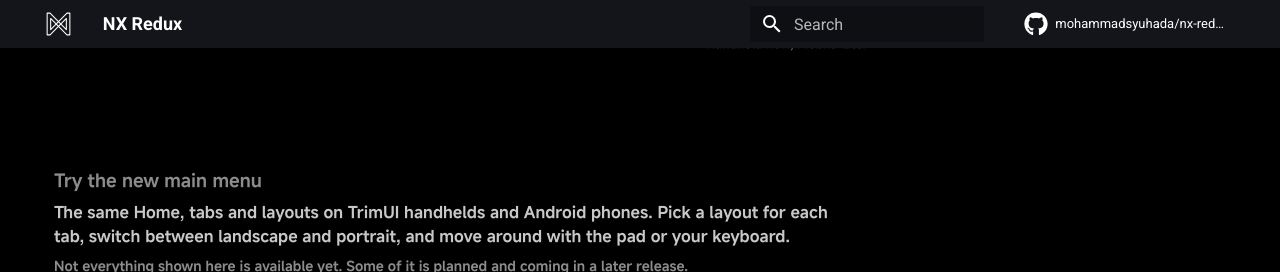
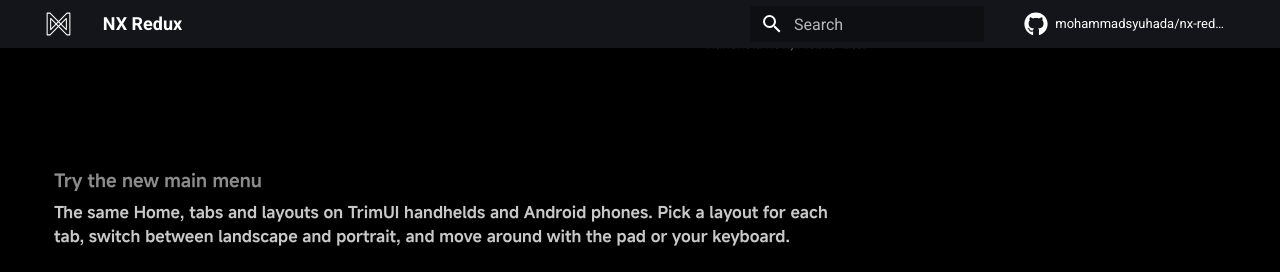
Before and after one commit to mohammadsyuhada/nx-redux-docs, an MkDocs documentation site: the page built from docs/index.md, in a window 1280 px wide and 1400 px high, scrolled down 1202 px, cut to the strip 0-272 px from the top of the window. Built offline with MkDocs 1.6.1 and Material for MkDocs 9.7.7, drawn with Linux system fonts in a browser that asks for light colours; comment, search, counter and statistics services are not loaded.

Commit message:
docs(landing): drop the not-everything-is-available note above the menu demo

```diff
--- a/docs/stylesheets/home.css
+++ b/docs/stylesheets/home.css
@@ -388,8 +388,7 @@
 /* Mobile main menu demo: the nx-mobile mockup in a frame (tools/build_menu_demo.py),
    its options above the phone screen and the pad below. */
 .nx-demo .nx-screen__inner { padding-top: 2.4rem; padding-bottom: 3rem; }
-.nx-demo__text { margin: 0.4rem 0 0.4rem; color: var(--nx-soft); font-size: 0.8rem; line-height: 1.5; max-width: 40rem; }
-.nx-demo__note { margin: 0 0 1.4rem; color: var(--nx-grey); font-size: 0.68rem; line-height: 1.5; max-width: 40rem; }
+.nx-demo__text { margin: 0.4rem 0 1.4rem; color: var(--nx-soft); font-size: 0.8rem; line-height: 1.5; max-width: 40rem; }
 .nx-demo__frame { display: block; width: 100%; height: 70rem; border: 0; background: var(--nx-black); color-scheme: dark; }
 
 @media (prefers-reduced-motion: reduce) {
--- a/overrides/home.html
+++ b/overrides/home.html
@@ -150,7 +150,6 @@
       <div class="nx-screen__inner">
         <h2 id="nx-demo-title" class="nx-features__title">Try the new main menu</h2>
         <p class="nx-demo__text">The same Home, tabs and layouts on TrimUI handhelds and Android phones. Pick a layout for each tab, switch between landscape and portrait, and move around with the pad or your keyboard.</p>
-        <p class="nx-demo__note">Not everything shown here is available yet. Some of it is planned and coming in a later release.</p>
         <iframe class="nx-demo__frame" src="{{ 'assets/landing/mobile/menu-demo.html' | url }}"
                 title="NX Redux main menu demo" loading="lazy"></iframe>
       </div>
```
